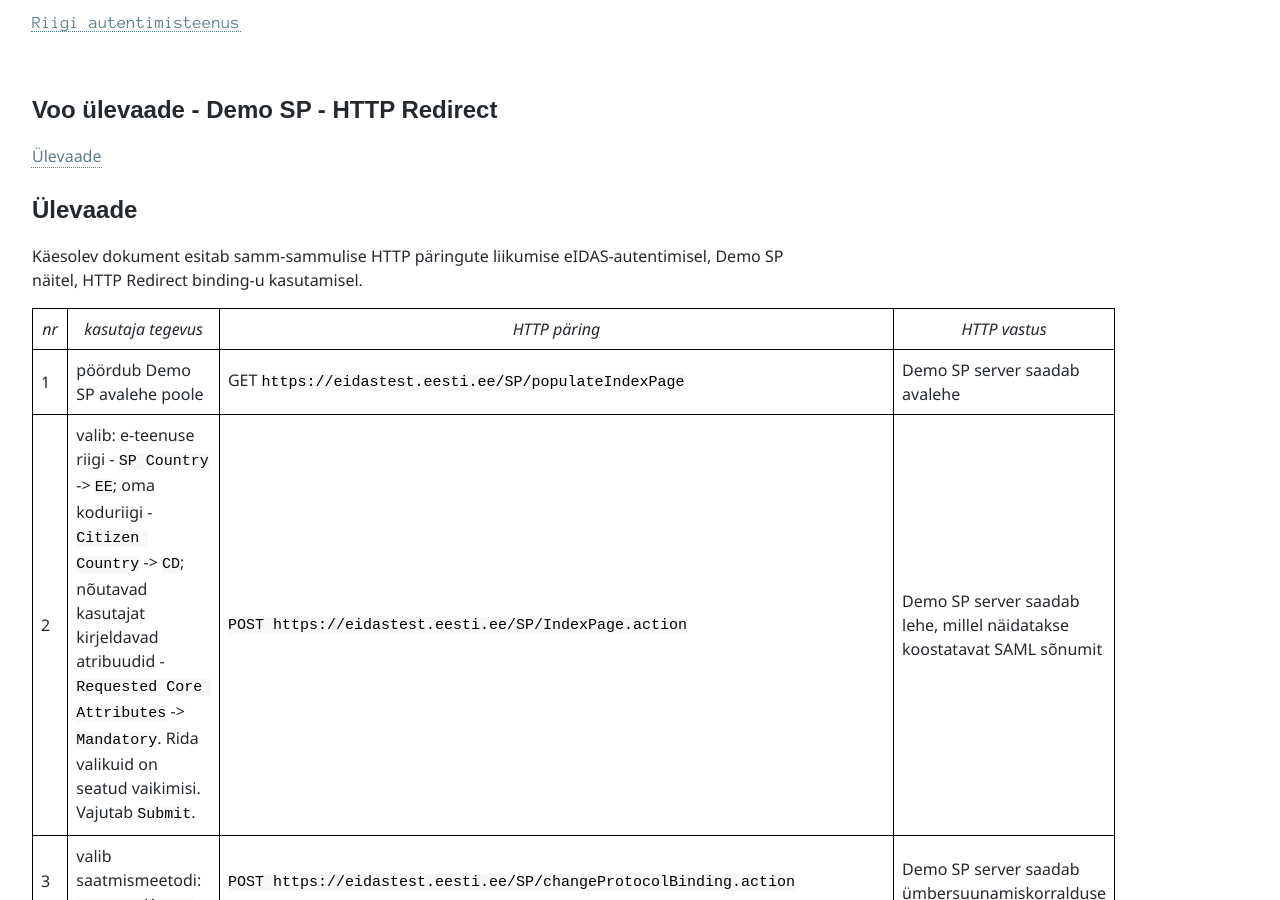
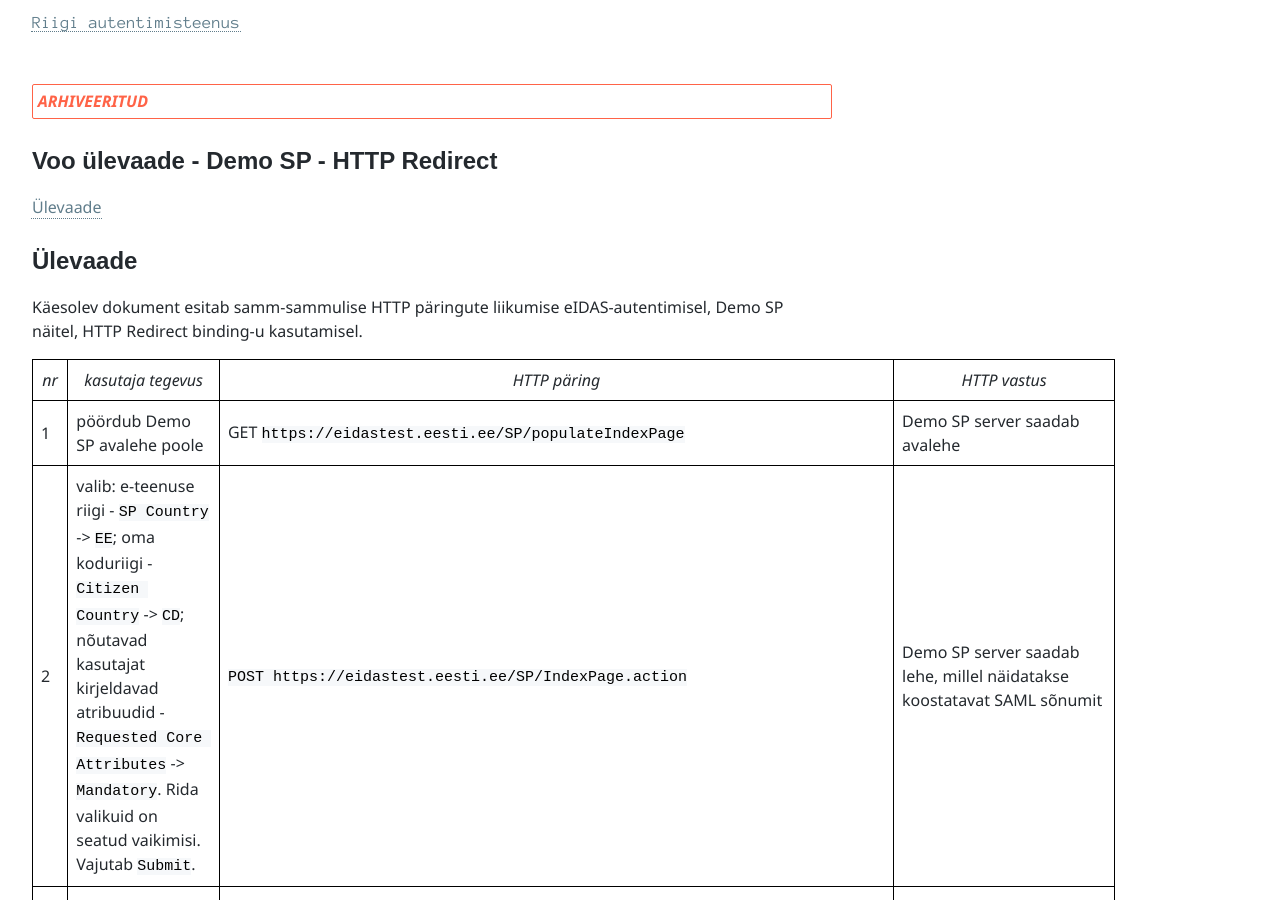
Before and after one commit to e-gov/eIDAS-Node, a Jekyll site: the page built from Vookirjeldus-1a.md, in a window 1280 px wide and 900 px high. Built offline with Jekyll 4.4.1, drawn with Linux system fonts in a browser that asks for light colours; our own code applies the rules of GitHub Pages for plain Markdown files.

Commit message:
Update Vookirjeldus-1a.md

```diff
--- a/Vookirjeldus-1a.md
+++ b/Vookirjeldus-1a.md
@@ -1,6 +1,9 @@
 ---
 permalink: Vookirjeldus-1a
 ---
+
+**ARHIVEERITUD**
+{:.teade}
 
 # Voo ülevaade - Demo SP - HTTP Redirect
 {: .no_toc}
```
